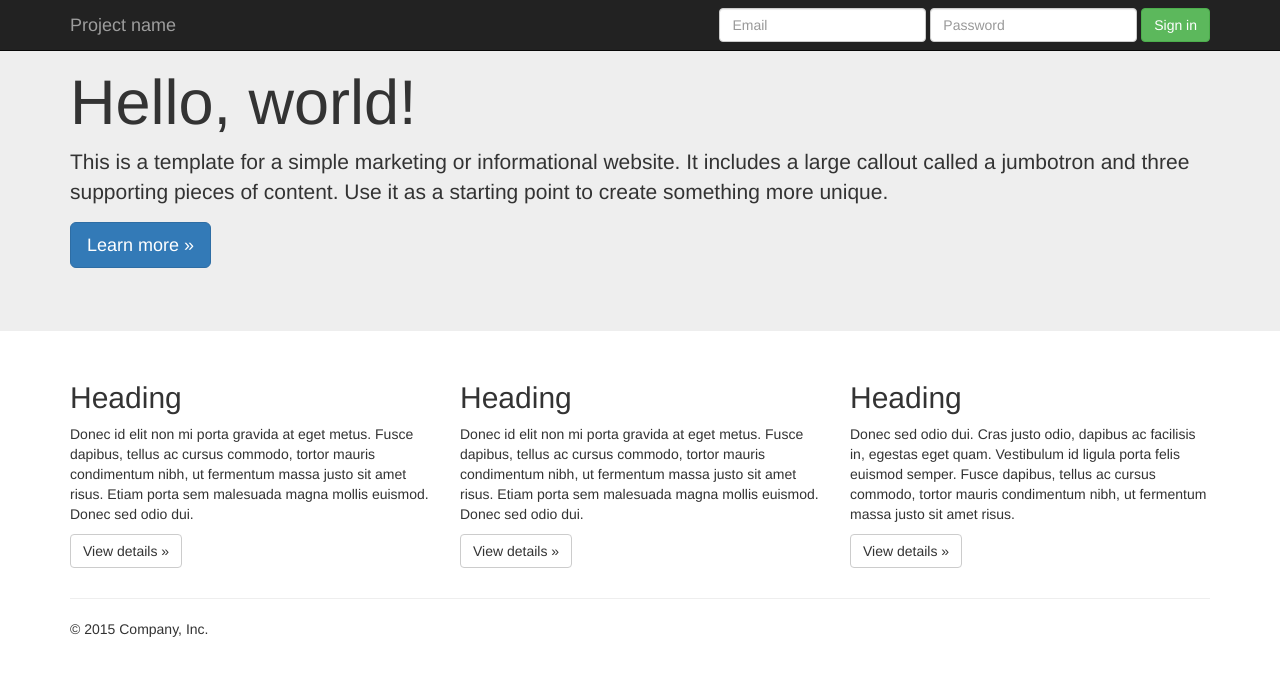
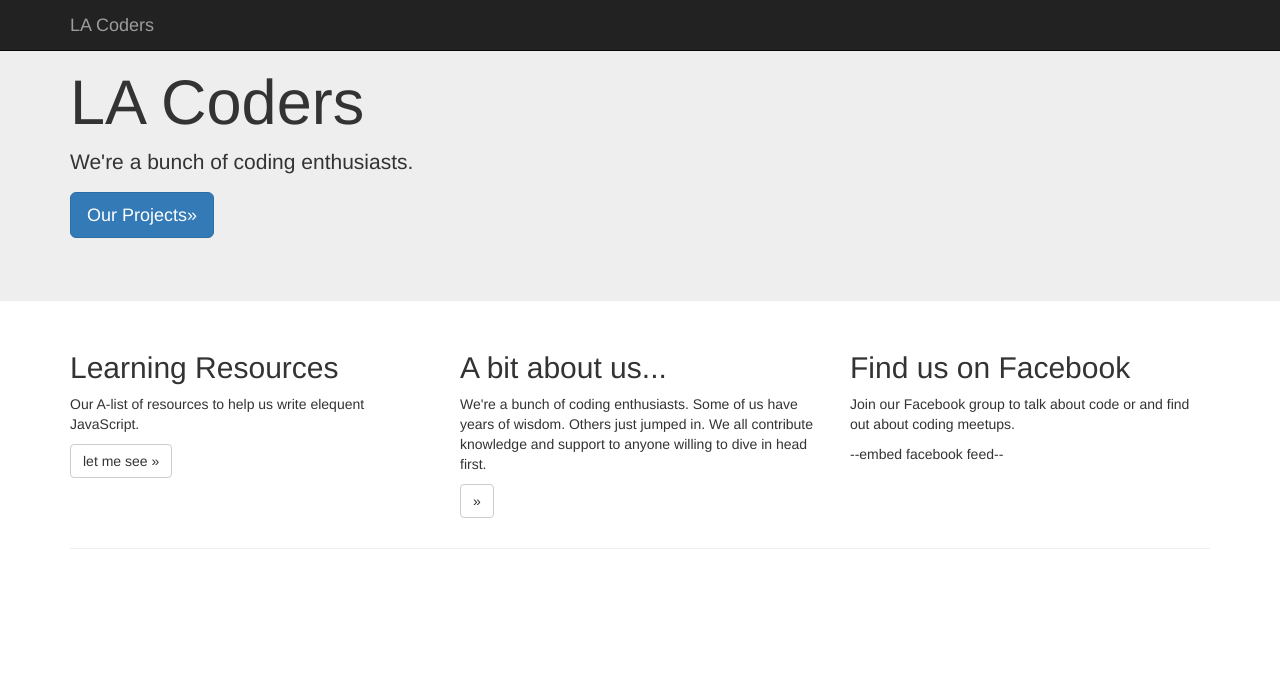
Before and after one commit to LA-Coders/LA-Coders.github.io, a plain HTML site: page index.html in a window 1280 px wide. Drawn offline with nearby package versions, Linux system fonts and the light colour scheme.

Commit message:
Updated template content

```diff
--- a/index.html
+++ b/index.html
@@ -5,13 +5,13 @@
     <meta http-equiv="X-UA-Compatible" content="IE=edge">
     <meta name="viewport" content="width=device-width, initial-scale=1">
 
-    <title>LA Coders</title>
-    <meta name="description" content="A website to showcase LA Coders and projects—and list recommended resources to write elegant JavaScript.">
+    <!-- <title>LA Coders</title>
+    <meta name="description" content="A website to showcase LA Coders and projects—and list recommended resources to write elequent JavaScript.">
     <meta property="og:url" content="http://la-coders.github.io/" />
     <meta property="og:title" content="When Great Minds Don’t Think Alike" />
-    <meta property="og:description" content="A website to showcase LA Coders and projects—and list recommended resources to write elegant JavaScript." />
+    <meta property="og:description" content="A website to showcase LA Coders and projects—and list recommended resources to write elequent JavaScript." />
     <meta property="og:image" content="" />
-    <link href="css/bootstrap.min.css" rel="stylesheet">
+    <link href="css/bootstrap.min.css" rel="stylesheet"> -->
 
     <link rel="stylesheet" href="https://maxcdn.bootstrapcdn.com/bootstrap/3.3.6/css/bootstrap.min.css" integrity="sha384-1q8mTJOASx8j1Au+a5WDVnPi2lkFfwwEAa8hDDdjZlpLegxhjVME1fgjWPGmkzs7" crossorigin="anonymous">
     <!-- HTML5 shim and Respond.js for IE8 support of HTML5 elements and media queries -->
@@ -32,28 +32,20 @@
             <span class="icon-bar"></span>
             <span class="icon-bar"></span>
           </button>
-          <a class="navbar-brand" href="#">Project name</a>
+          <a class="navbar-brand" href="#">LA Coders</a>
         </div>
-        <div id="navbar" class="navbar-collapse collapse">
-          <form class="navbar-form navbar-right">
-            <div class="form-group">
-              <input type="text" placeholder="Email" class="form-control">
-            </div>
-            <div class="form-group">
-              <input type="password" placeholder="Password" class="form-control">
-            </div>
-            <button type="submit" class="btn btn-success">Sign in</button>
-          </form>
-        </div><!--/.navbar-collapse -->
+        <!-- <div id="navbar" class="navbar-collapse collapse">
+
+        </div> /.navbar-collapse -->
       </div>
     </nav>
 
     <!-- Main jumbotron for a primary marketing message or call to action -->
     <div class="jumbotron">
       <div class="container">
-        <h1>Hello, world!</h1>
-        <p>This is a template for a simple marketing or informational website. It includes a large callout called a jumbotron and three supporting pieces of content. Use it as a starting point to create something more unique.</p>
-        <p><a class="btn btn-primary btn-lg" href="#" role="button">Learn more &raquo;</a></p>
+        <h1>LA Coders</h1>
+        <p>We're a bunch of coding enthusiasts.</p>
+        <p><a class="btn btn-primary btn-lg" href="About Us" role="button">Our Projects&raquo;</a></p>
       </div>
     </div>
 
@@ -61,27 +53,24 @@
       <!-- Example row of columns -->
       <div class="row">
         <div class="col-md-4">
-          <h2>Heading</h2>
-          <p>Donec id elit non mi porta gravida at eget metus. Fusce dapibus, tellus ac cursus commodo, tortor mauris condimentum nibh, ut fermentum massa justo sit amet risus. Etiam porta sem malesuada magna mollis euismod. Donec sed odio dui. </p>
-          <p><a class="btn btn-default" href="#" role="button">View details &raquo;</a></p>
+          <h2>Learning Resources</h2>
+          <p>Our A-list of resources to help us write elequent JavaScript.</p>
+          <p><a class="btn btn-default" href="about.html" role="button">let me see &raquo;</a></p>
         </div>
         <div class="col-md-4">
-          <h2>Heading</h2>
-          <p>Donec id elit non mi porta gravida at eget metus. Fusce dapibus, tellus ac cursus commodo, tortor mauris condimentum nibh, ut fermentum massa justo sit amet risus. Etiam porta sem malesuada magna mollis euismod. Donec sed odio dui. </p>
-          <p><a class="btn btn-default" href="#" role="button">View details &raquo;</a></p>
+          <h2>A bit about us...</h2>
+          <p>We're a bunch of coding enthusiasts. Some of us have years of wisdom. Others just jumped in. We all contribute knowledge and support to anyone willing to dive in head first.</p>
+          <p><a class="btn btn-default" href="#" role="button">&raquo;</a></p>
        </div>
         <div class="col-md-4">
-          <h2>Heading</h2>
-          <p>Donec sed odio dui. Cras justo odio, dapibus ac facilisis in, egestas eget quam. Vestibulum id ligula porta felis euismod semper. Fusce dapibus, tellus ac cursus commodo, tortor mauris condimentum nibh, ut fermentum massa justo sit amet risus.</p>
-          <p><a class="btn btn-default" href="#" role="button">View details &raquo;</a></p>
+          <h2>Find us on Facebook</h2>
+          <p>Join our Facebook group to talk about code or and find out about coding meetups.</p>
+          <p>--embed facebook feed--</p>
         </div>
       </div>
 
       <hr>
-
-      <footer>
-        <p>&copy; 2015 Company, Inc.</p>
-      </footer>
+      <footer></footer>
     </div> <!-- /container -->
 
     <!-- Bootstrap core JavaScript
```
